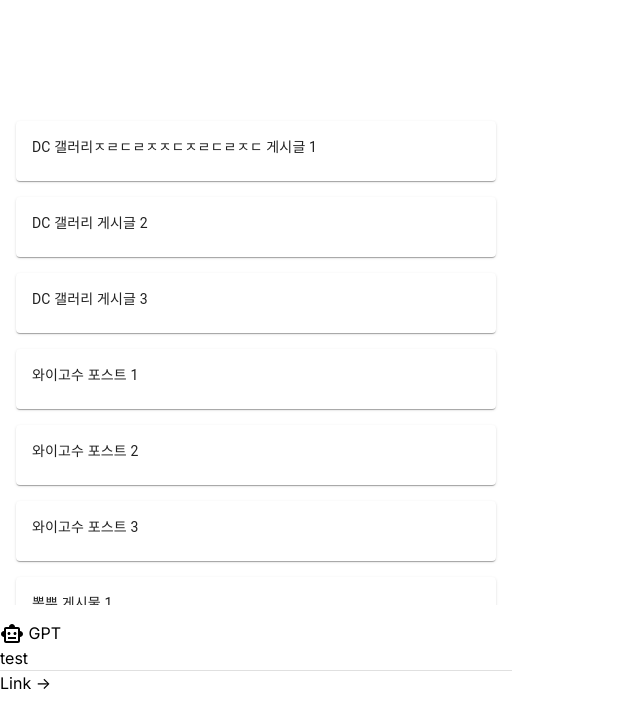
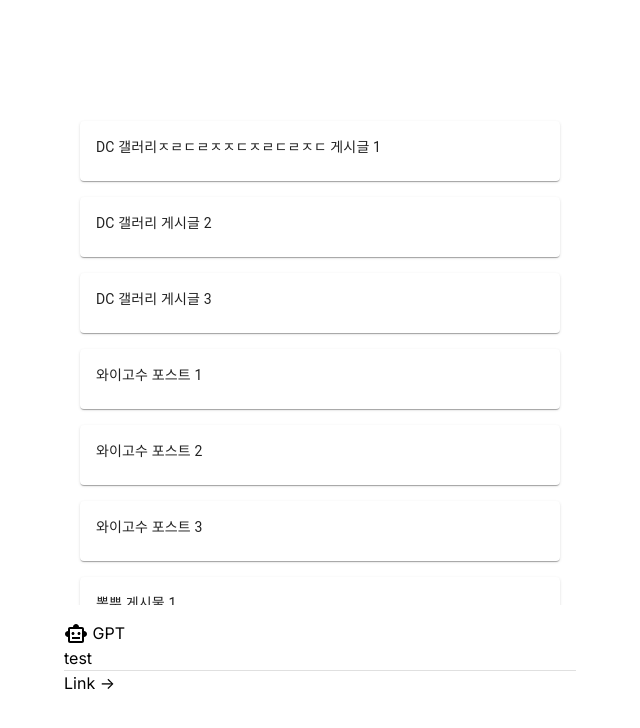
Before and after one commit to Student-Jasons/kingwangjjang-fe, a Next.js app: page / in a window 1280 px wide. Shown: the top 728 px of the page, without its empty margins (0-640 px from the left). Built offline with nearby package versions, Linux system fonts and the light colour scheme.

Commit message:
:lipstick: Container 추가

```diff
--- a/app/components/Post/PostList.tsx
+++ b/app/components/Post/PostList.tsx
@@ -12,7 +12,6 @@
             <List sx={{
                 maxHeight: 500,
                 overflow: "auto",
-                width: "100%",
                 }} >
                 {PostList.map((board, index) => (
                     <ListItem key={index}>
--- a/app/page.tsx
+++ b/app/page.tsx
@@ -2,13 +2,15 @@ import { PostList } from "./components/Post/PostList";
 import { boardData } from "./ testdata/bestboard";
 import Grid from '@mui/material/Unstable_Grid2/Grid2';
 import { PostSummarizer } from "./components";
+import { Container } from "@mui/material";
 
 export default function Home() {
 
   return (
+    <Container maxWidth="lg">
       <div className="flex max-w-lg items-center h-screen">
-        <Grid container spacing={2} >
-          <Grid xs={12} className=''>
+        <Grid container className='flex items-center' spacing={2} >
+          <Grid xs={12}>
               <PostList PostList={boardData} />
           </Grid>
           <Grid xs={12}>
@@ -16,6 +18,6 @@ export default function Home() {
           </Grid>
         </Grid>
       </div>
-
+    </Container>
   );
 }
```
